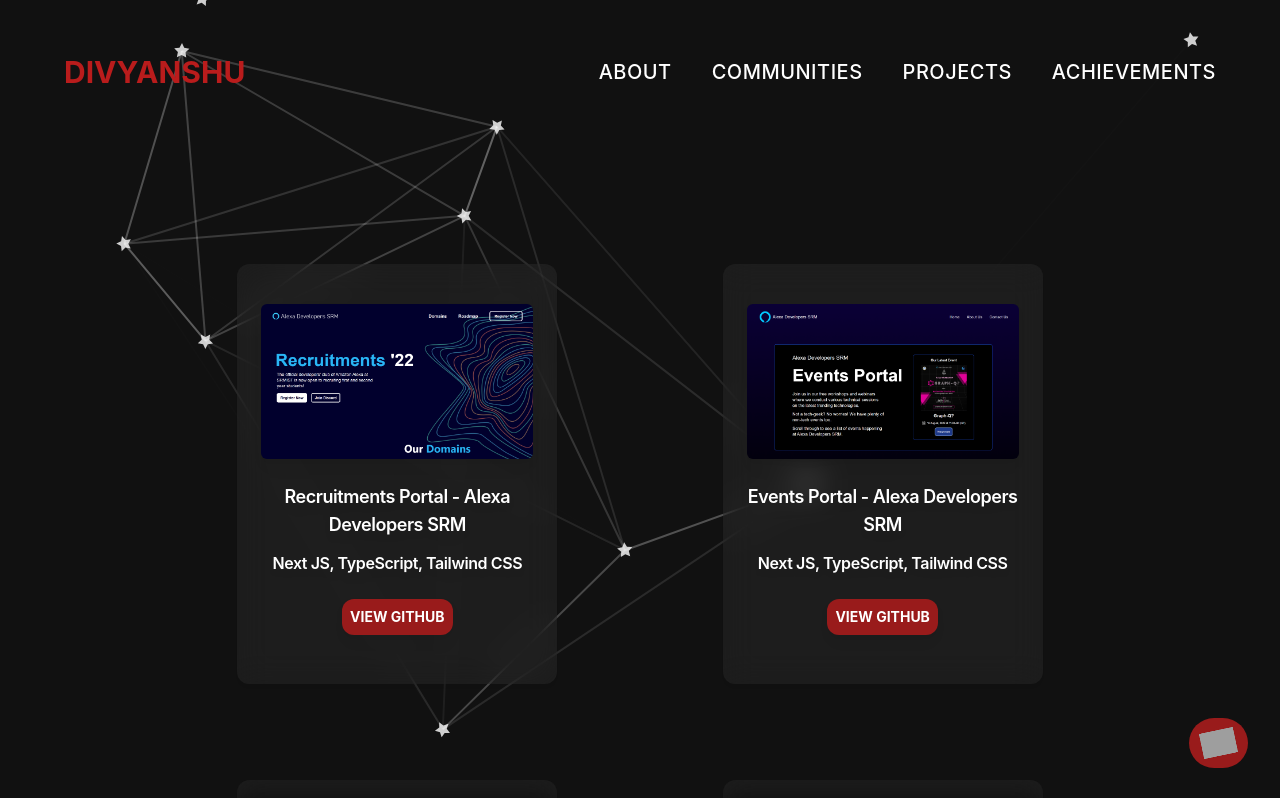
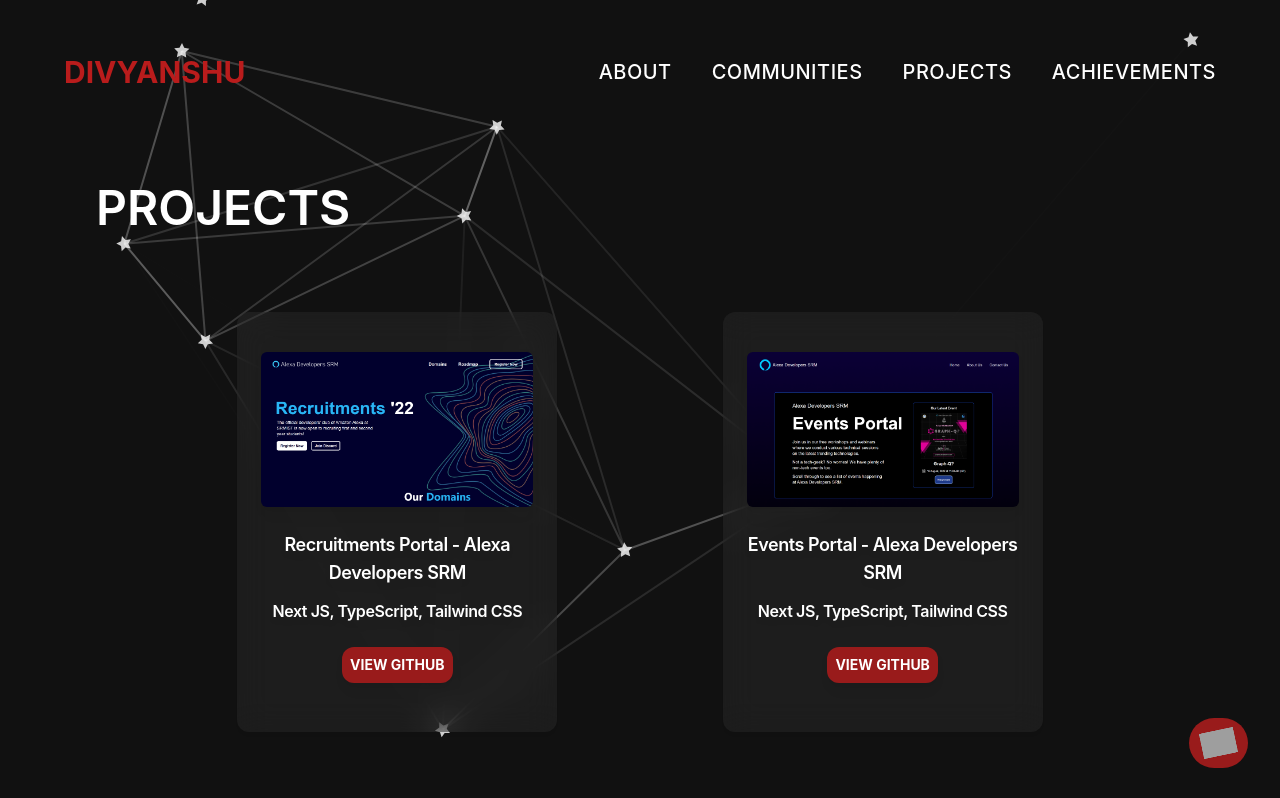
Before and after one commit to divyanshu1810/portfolio-website, a Next.js app: page /project in a window 1280 px wide. Shown: the top 798 px of the page. Built offline with nearby package versions, Linux system fonts and the light colour scheme; grey boxes are pictures that could not be loaded.

Commit message:
:lipstick: css issue

```diff
--- a/pages/project.tsx
+++ b/pages/project.tsx
@@ -12,7 +12,7 @@
       </Head>
       <Icon />
       <div className=" lg:text-5xl font-semibold md:text-4xl text-2xl py-10">
-        {/* PROJECTS */}
+        PROJECTS
       </div>
       <Projects />
       <div className=" lg:text-5xl font-semibold md:text-4xl text-2xl py-20">
```
